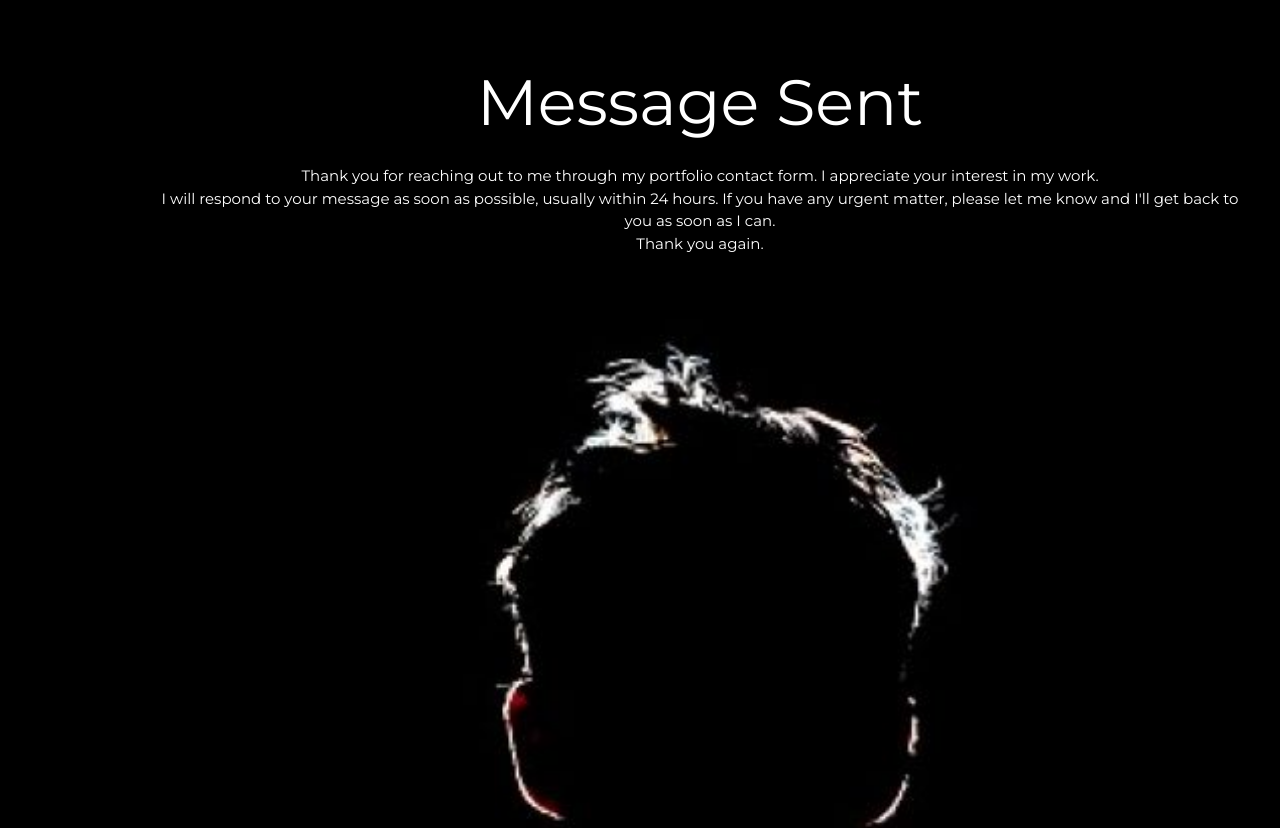
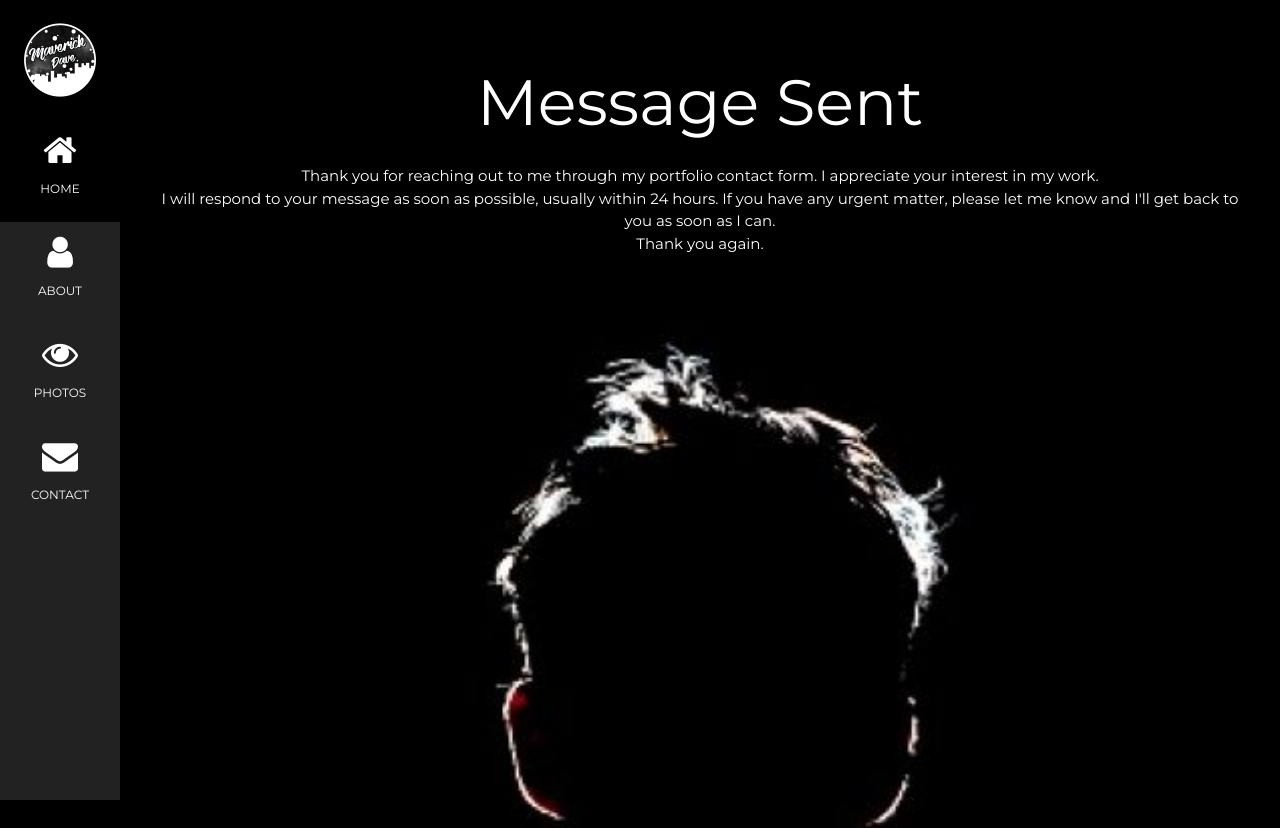
Before and after one commit to davdavid29/portfolio_bnw_theme, a plain HTML site: page thankyou.html in a window 1280 px wide. Shown: the top 828 px of the page. Drawn offline with Linux system fonts and the light colour scheme.

Commit message:
add buttons

```diff
--- a/thankyou.html
+++ b/thankyou.html
@@ -20,6 +20,40 @@
     </style>
   </head>
 <body class="w3-black">
+
+<!-- Icon Bar (Sidebar - hidden on small screens) -->
+<nav class="w3-sidebar w3-bar-block w3-small w3-hide-small w3-center">
+  <!-- Avatar image in top left corner -->
+  <!--<img src="https://www.w3schools.com/w3images/avatar_smoke.jpg" style="width:100%">-->
+  <img class="w3-black" src="/images/maverick_logo.png" style="width:100%; padding: 20px;">
+  <a href="#" class="w3-bar-item w3-button w3-padding-large w3-black">
+    <i class="fa fa-home w3-xxlarge"></i>
+    <p>HOME</p>
+  </a>
+  <a href="#about" class="w3-bar-item w3-button w3-padding-large w3-hover-black">
+    <i class="fa fa-user w3-xxlarge"></i>
+    <p>ABOUT</p>
+  </a>
+  <a href="#photos" class="w3-bar-item w3-button w3-padding-large w3-hover-black">
+    <i class="fa fa-eye w3-xxlarge"></i>
+    <p>PHOTOS</p>
+  </a>
+  <a href="#contact" class="w3-bar-item w3-button w3-padding-large w3-hover-black">
+    <i class="fa fa-envelope w3-xxlarge"></i>
+    <p>CONTACT</p>
+  </a>
+</nav>
+
+<!-- Navbar on small screens (Hidden on medium and large screens) -->
+<div class="w3-top w3-hide-large w3-hide-medium" id="myNavbar">
+  <div class="w3-bar w3-black w3-opacity w3-hover-opacity-off w3-center w3-small">
+    <a href="#" class="w3-bar-item w3-button" style="width:25% !important">HOME</a>
+    <a href="#about" class="w3-bar-item w3-button" style="width:25% !important">ABOUT</a>
+    <a href="#photos" class="w3-bar-item w3-button" style="width:25% !important">PHOTOS</a>
+    <a href="#contact" class="w3-bar-item w3-button" style="width:25% !important">CONTACT</a>
+  </div>
+</div>
+
 <!--Thankyou section-->
 <div class="w3-padding-large" id="main">
     <header class="w3-container w3-padding-32 w3-center w3-black" id="home">
```
